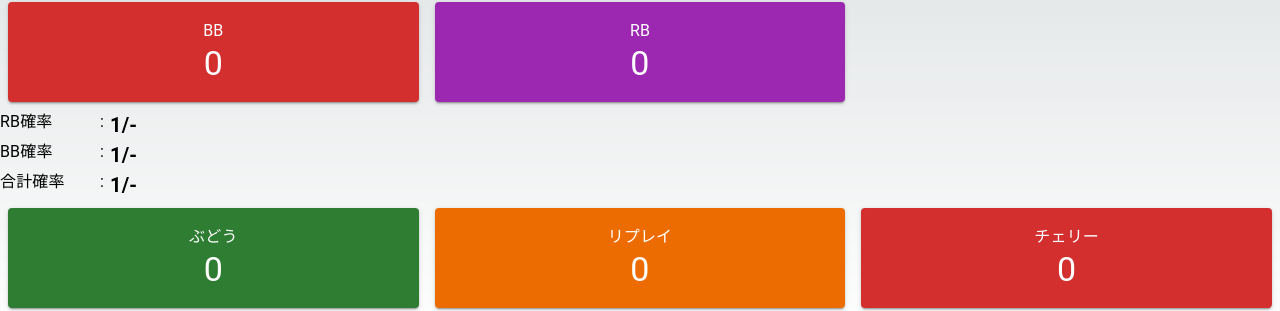
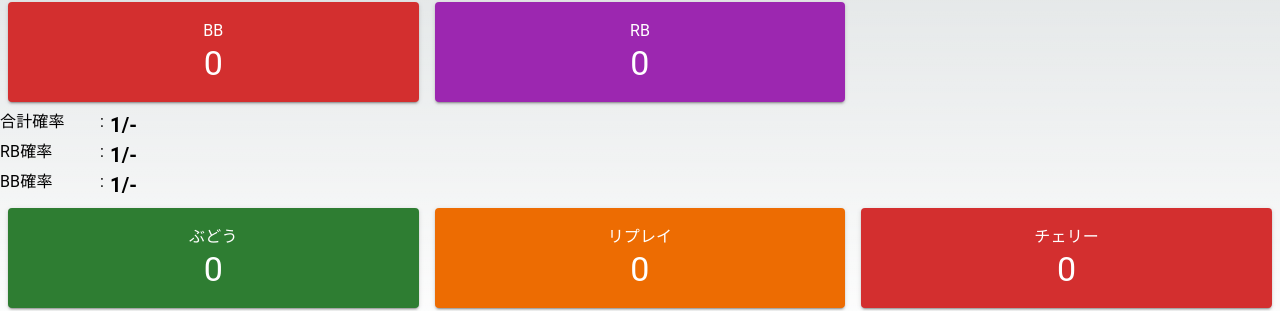
Before and after one commit to fumiya0326/pachi-app, a Next.js app: page / in a window 1280 px wide. Shown: the part 214-525 px from the top of the page. Built offline with nearby package versions, Linux system fonts and the light colour scheme.

Commit message:
vercel analyticsを追加
合計確率の位置を変更

```diff
--- a/package.json
+++ b/package.json
@@ -17,6 +17,7 @@
     "@types/node": "18.11.16",
     "@types/react": "18.0.26",
     "@types/react-dom": "18.0.9",
+    "@vercel/analytics": "^0.1.6",
     "eslint": "8.30.0",
     "eslint-config-next": "13.0.7",
     "formik": "^2.2.9",
--- a/src/components/home-view.tsx
+++ b/src/components/home-view.tsx
@@ -121,6 +121,11 @@ export const HomeView: FC<HomeViewProps> = (props) => {
         {handButton(HandName.regularBonus)}
       </Grid>
       <ProbabilityCounter
+        caption="合計確率"
+        gameCount={gameCount}
+        occurrence={bigBonusCount + regularBonusCount}
+      />
+      <ProbabilityCounter
         caption="RB確率"
         gameCount={gameCount}
         occurrence={regularBonusCount}
@@ -129,11 +134,6 @@ export const HomeView: FC<HomeViewProps> = (props) => {
         caption="BB確率"
         gameCount={gameCount}
         occurrence={bigBonusCount}
-      />
-      <ProbabilityCounter
-        caption="合計確率"
-        gameCount={gameCount}
-        occurrence={bigBonusCount + regularBonusCount}
       />
       <Grid
         container
--- a/src/pages/index.tsx
+++ b/src/pages/index.tsx
@@ -1,10 +1,8 @@
-import Head from 'next/head'
-import Image from 'next/image'
 import { Inter } from '@next/font/google'
-import styles from '../styles/Home.module.css'
 import { HomeView } from '../components/home-view'
 import { Provider } from 'react-redux'
 import { store } from '../reducers/store'
+import { Analytics } from '@vercel/analytics/react';
 
 const inter = Inter({ subsets: ['latin'] })
 
@@ -12,6 +10,7 @@ export default function Home() {
   return (
     <Provider store={store}>
       <HomeView/>
+      <Analytics/>
     </Provider>
   )
 }
```
Also changed, not shown: 1 other file (tests, documents, lock files or other folders).
